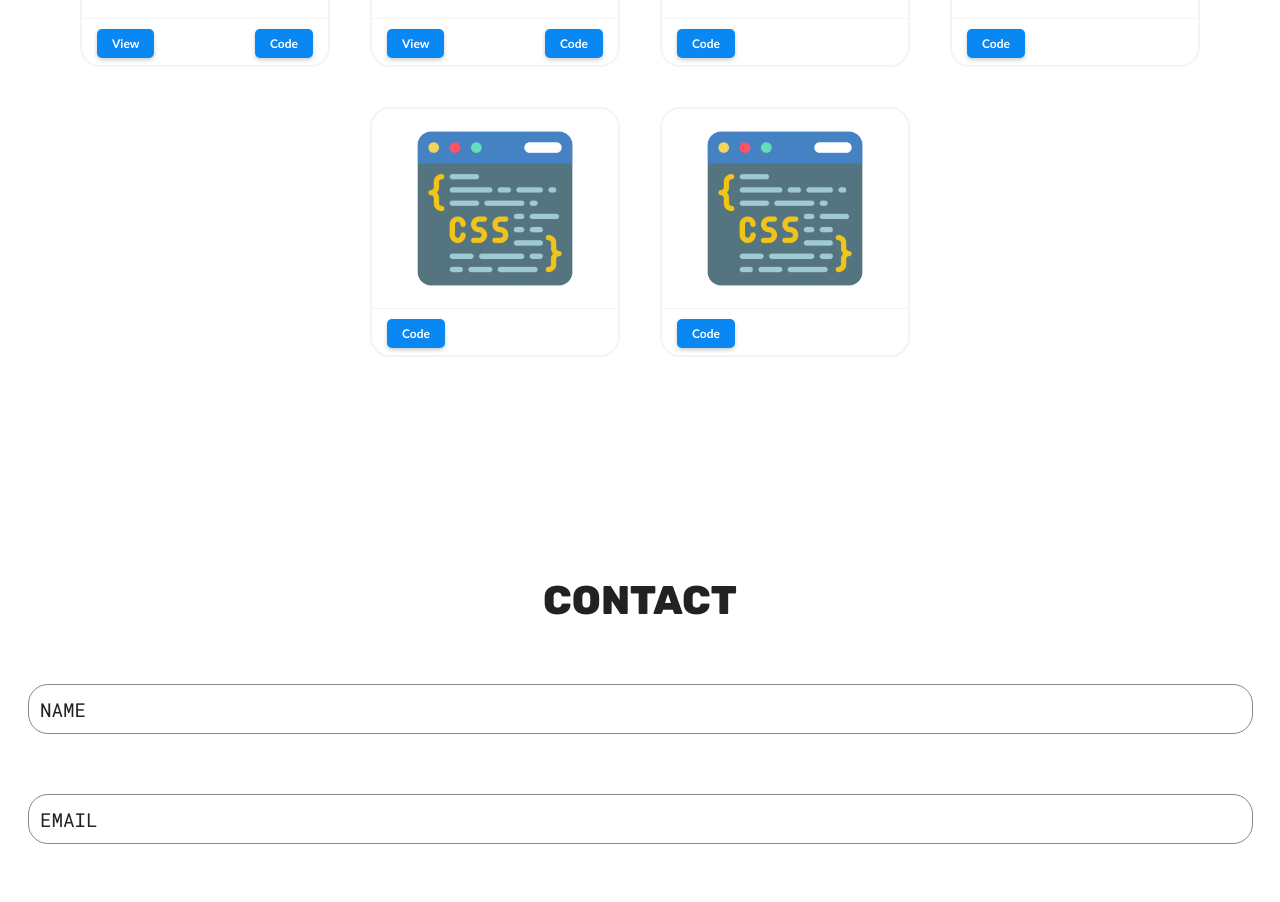
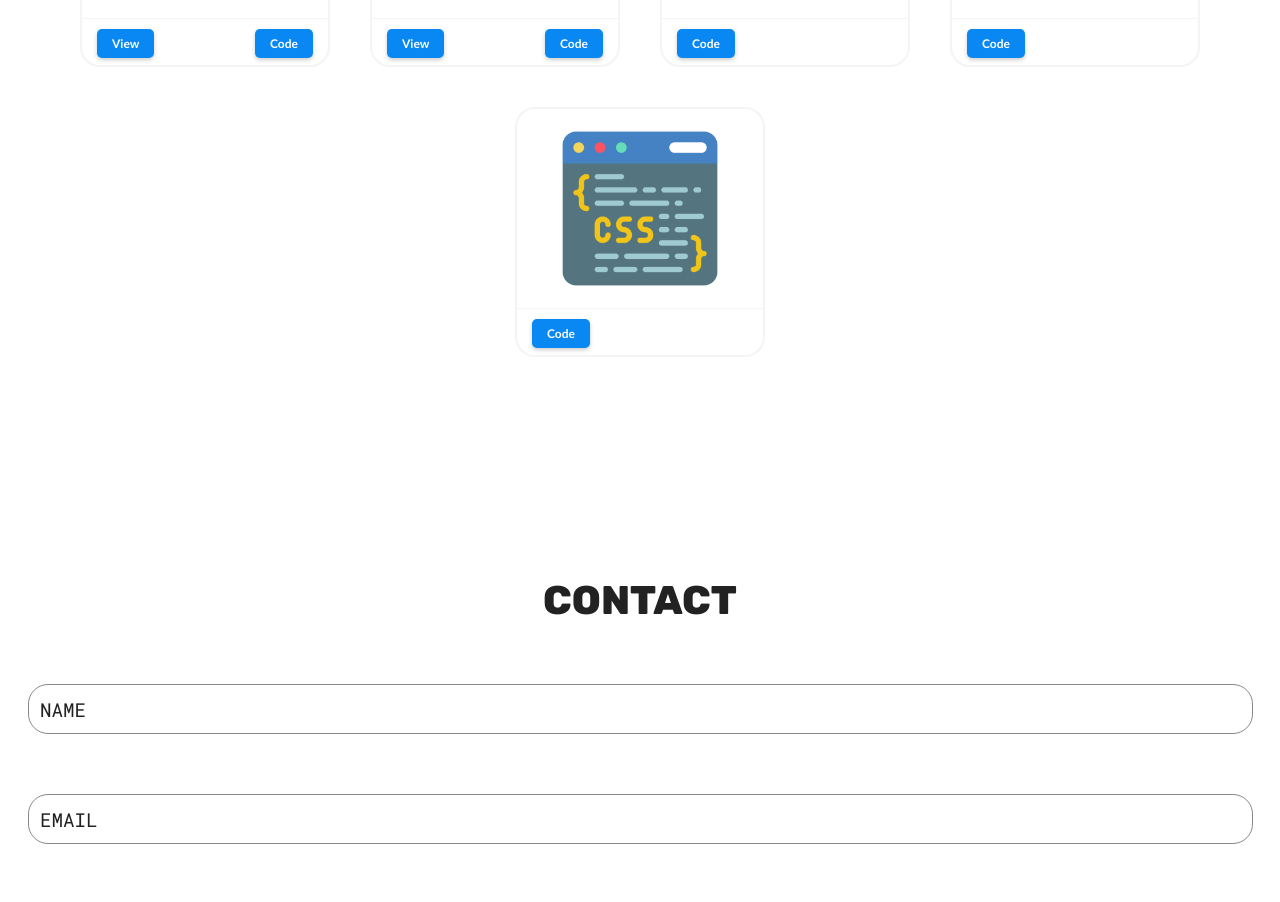
Before and after one commit to Pikolosan/Pikolosan-Portfolio, a React (Vite) app: page / in a window 1280 px wide. Shown: the part 2417-3319 px from the top of the page. Built offline with nearby package versions, Linux system fonts and the light colour scheme.

Commit message:
Removed Extra Projs

```diff
--- a/src/sections/Projects/ProjectSection.jsx
+++ b/src/sections/Projects/ProjectSection.jsx
@@ -144,20 +144,6 @@ const ProjectSection = () => {
             </a>
           </div>
         </div>
-        <div className="project-box css">
-          <div className="project-img">
-            <img src={cssCoding} alt="CSS Coding" />
-          </div>
-          <div className="project-info">
-            <h3>CSS Project</h3>
-            <span>A detailed description of the CSS Project.</span>
-          </div>
-          <div className="project-buttons">
-            <a href="#/" className="btn">
-              Code
-            </a>
-          </div>
-        </div>
       </div>
     </section>
   );
```
